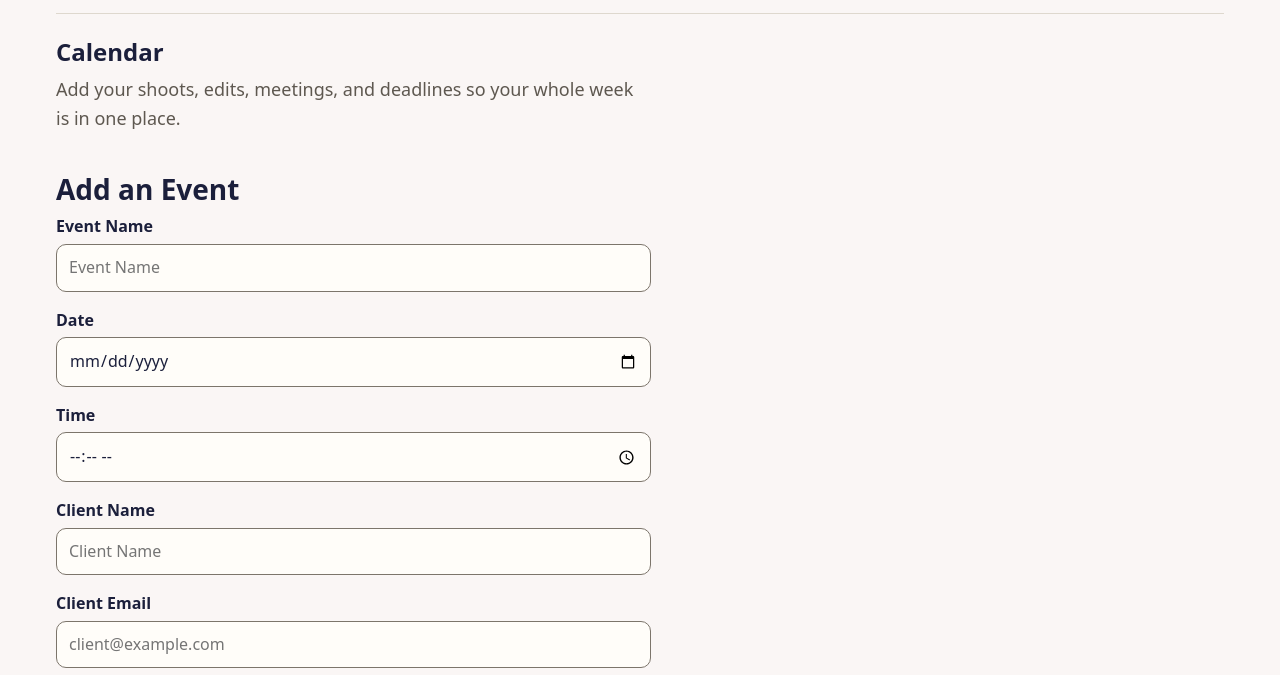
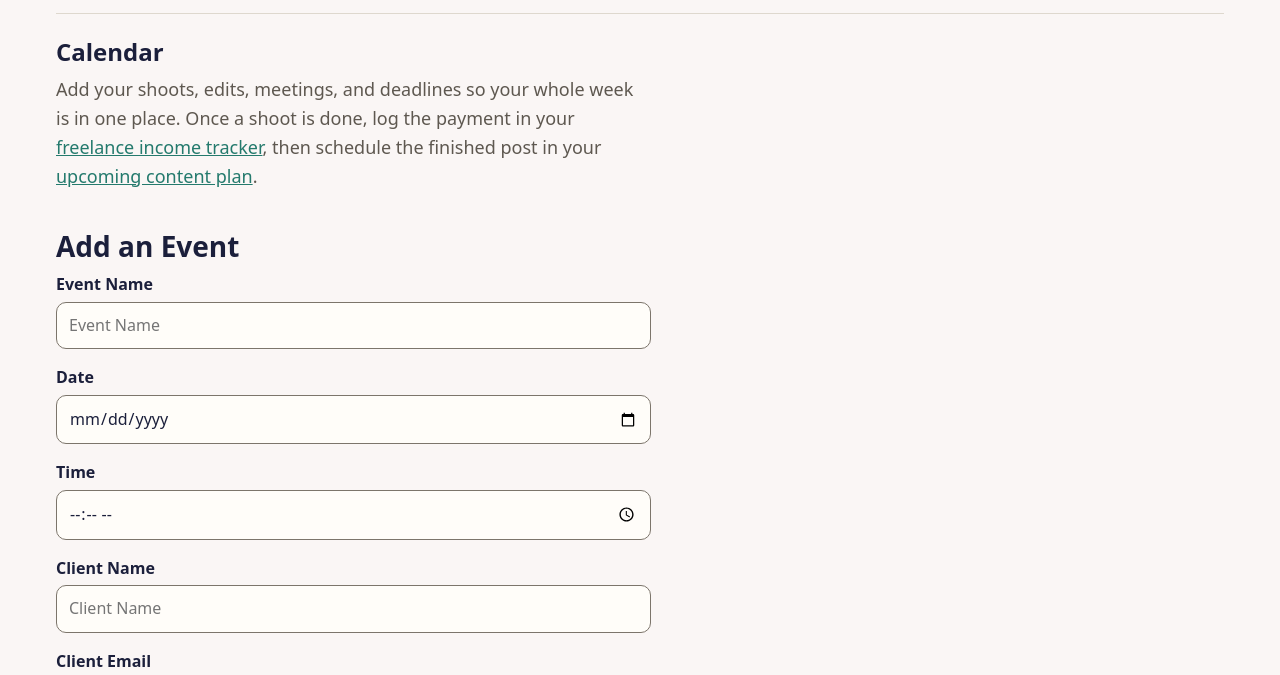
Before and after one commit to shep0199/Daylance, a plain HTML site: page calendar.html in a window 1280 px wide. Shown: the part 89-764 px from the top of the page. Drawn offline with Linux system fonts and the light colour scheme.

Commit message:
Added descriptive contextual links from calendar to income and content

```diff
--- a/calendar.html
+++ b/calendar.html
@@ -18,7 +18,7 @@
     <meta property="og:type" content="website">
 
     <!-- Structured data: the three events in the "Your Week" table -->
-<script type="application/ld+json">
+    <script type="application/ld+json">
 {
   "@context": "https://schema.org",
   "@graph": [
@@ -79,7 +79,9 @@
             <!-- Intro -->
             <section id="calendar-intro">
                 <h1>Calendar</h1>
-                <p>Add your shoots, edits, meetings, and deadlines so your whole week is in one place.</p>
+                <p>Add your shoots, edits, meetings, and deadlines so your whole week is in one place.
+                    Once a shoot is done, log the payment in your <a href="income.html">freelance income tracker</a>,
+                    then schedule the finished post in your <a href="content.html">upcoming content plan</a>.</p>
             </section>
 
             <!-- Form: freelancer adds an event to their calendar -->
```
